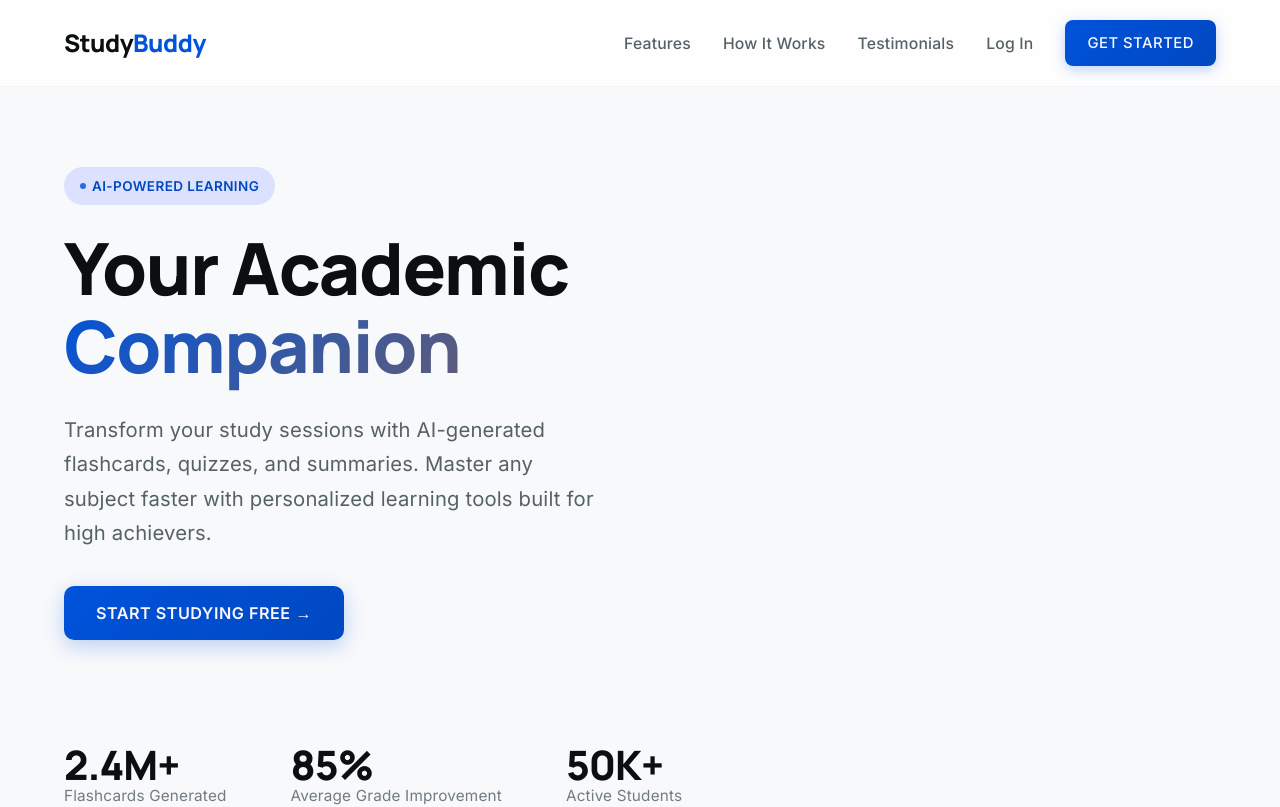
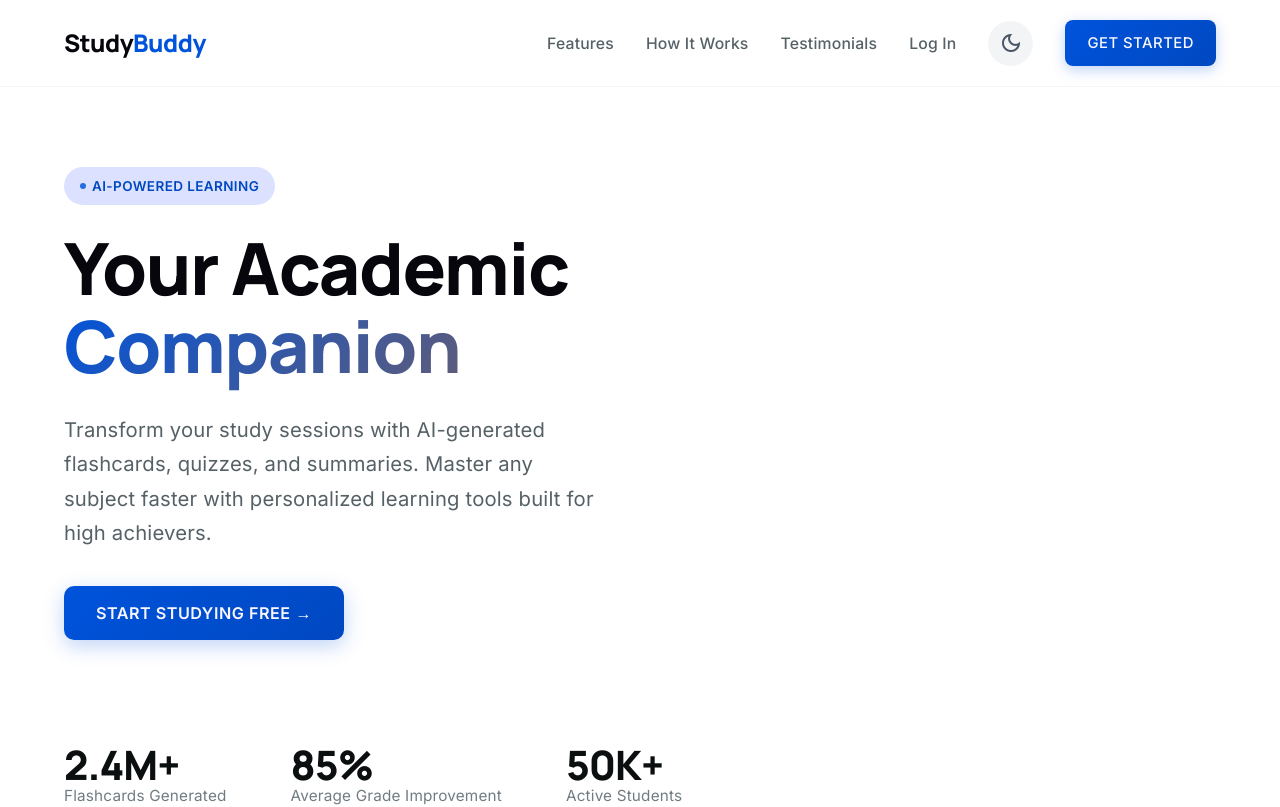
Before and after one commit to vedantnarang/ai-studdy-buddy, a React (Vite) app in the folder client/: page / in a window 1280 px wide. Shown: the top 807 px of the page. Built offline with nearby package versions, Linux system fonts and the light colour scheme; no server answers.

Commit message:
implemented dark mode toggle

```diff
--- a/client/index.html
+++ b/client/index.html
@@ -4,13 +4,8 @@
     <meta charset="UTF-8" />
     <link rel="icon" type="image/svg+xml" href="/favicon.svg" />
     <meta name="viewport" content="width=device-width, initial-scale=1.0" />
-    <!-- Force light color scheme — dark mode is controlled by JS (.dark class on <html>) -->
-    <meta name="color-scheme" content="light" />
+    <meta name="viewport" content="width=device-width, initial-scale=1.0" />
     <title>Study Buddy</title>
-    <!-- Blocking script: ensures no flash of dark mode before React mounts -->
-    <script>
-      document.documentElement.classList.remove('dark');
-    </script>
     <link href="https://fonts.googleapis.com/css2?family=Manrope:wght@400;500;600;700;800&family=Inter:wght@400;500;600&display=swap" rel="stylesheet"/>
     <link href="https://fonts.googleapis.com/css2?family=Material+Symbols+Outlined:wght,FILL@100..700,0..1&display=swap" rel="stylesheet"/>
   </head>
--- a/client/src/App.css
+++ b/client/src/App.css
@@ -1,4 +1,3 @@
-@import "tailwindcss";
 .counter {
   font-size: 16px;
   padding: 5px 10px;
--- a/client/src/App.jsx
+++ b/client/src/App.jsx
@@ -1,6 +1,7 @@
 import { BrowserRouter as Router, Routes, Route, Navigate } from 'react-router-dom';
 import { Toaster } from 'react-hot-toast';
 import { AuthProvider } from './context/AuthContext';
+import { ThemeProvider } from './context/ThemeContext';
 import ProtectedRoute from './components/ProtectedRoute';
 import PublicRoute from './components/PublicRoute';
 import AppLayout from './components/AppLayout';
@@ -21,6 +22,7 @@ import './App.css';
 
 function App() {
   return (
+    <ThemeProvider>
     <Router>
       <Toaster
         position="top-center"
@@ -69,6 +71,7 @@ function App() {
         </Routes>
       </AuthProvider>
     </Router>
+    </ThemeProvider>
   );
 }
 
--- a/client/src/components/AppLayout.jsx
+++ b/client/src/components/AppLayout.jsx
@@ -2,6 +2,7 @@ import { Outlet, Link, useLocation } from 'react-router-dom';
 import { useAuth } from '../context/AuthContext';
 import { useAnalytics } from '../hooks/useAnalytics';
 import { useState } from 'react';
+import DarkModeToggle from './DarkModeToggle';
 
 const AppLayout = () => {
   const { user, logout } = useAuth();
@@ -89,6 +90,9 @@ const AppLayout = () => {
             <span className="font-bold sm:hidden">{streak}</span>
           </div>
 
+          {/* Dark Mode Toggle */}
+          <DarkModeToggle />
+
           {/* Profile Circle */}
           <div className="w-8 h-8 rounded-full bg-blue-600 text-white flex items-center justify-center font-bold shadow-sm shadow-blue-500/20">
             {user?.name ? user.name.charAt(0).toUpperCase() : (user?.email ? user.email.charAt(0).toUpperCase() : 'S')}
--- /dev/null
+++ b/client/src/components/DarkModeToggle.jsx
@@ -0,0 +1,24 @@
+import { useTheme } from '../context/ThemeContext';
+
+const DarkModeToggle = ({ className = '' }) => {
+  const { isDark, toggleTheme } = useTheme();
+
+  return (
+    <button
+      onClick={toggleTheme}
+      title={isDark ? 'Switch to light mode' : 'Switch to dark mode'}
+      aria-label="Toggle dark mode"
+      className={`relative w-10 h-10 flex items-center justify-center rounded-full transition-all duration-200 hover:scale-110 active:scale-95 ${
+        isDark
+          ? 'bg-slate-700 text-yellow-300 hover:bg-slate-600'
+          : 'bg-gray-100 text-gray-600 hover:bg-gray-200'
+      } ${className}`}
+    >
+      <span className="material-symbols-outlined text-xl select-none">
+        {isDark ? 'light_mode' : 'dark_mode'}
+      </span>
+    </button>
+  );
+};
+
+export default DarkModeToggle;
--- /dev/null
+++ b/client/src/context/ThemeContext.jsx
@@ -0,0 +1,37 @@
+import { createContext, useContext, useEffect, useState } from 'react';
+
+const ThemeContext = createContext();
+
+export const ThemeProvider = ({ children }) => {
+  const [isDark, setIsDark] = useState(() => {
+    // 1. Check localStorage first
+    const saved = localStorage.getItem('studybuddy-theme');
+    if (saved) return saved === 'dark';
+
+    // 2. Fallback to system preference
+    return window.matchMedia('(prefers-color-scheme: dark)').matches;
+  });
+
+  useEffect(() => {
+    const html = document.documentElement;
+    if (isDark) {
+      html.classList.add('dark');
+    } else {
+      html.classList.remove('dark');
+    }
+
+    localStorage.setItem('studybuddy-theme', isDark ? 'dark' : 'light');
+  }, [isDark]);
+
+
+
+  const toggleTheme = () => setIsDark(prev => !prev);
+
+  return (
+    <ThemeContext.Provider value={{ isDark, toggleTheme }}>
+      {children}
+    </ThemeContext.Provider>
+  );
+};
+
+export const useTheme = () => useContext(ThemeContext);
--- a/client/src/index.css
+++ b/client/src/index.css
@@ -5,13 +5,14 @@
    To activate dark mode: document.documentElement.classList.add('dark')
    To deactivate:         document.documentElement.classList.remove('dark') */
 
+@variant dark (&:where(.dark, .dark *));
 
 @theme {
   --color-on-error: #fff7f6;
   --color-on-tertiary-container: #514d68;
   --color-outline: #717c82;
   --color-surface-variant: #d9e4ea;
-  --color-background: #f7f9fb;
+  --color-background: var(--bg);
   --color-on-secondary-fixed: #314055;
   --color-tertiary: #605c78;
   --color-inverse-on-surface: #9a9d9f;
@@ -28,11 +29,11 @@
   --color-primary-fixed: #dbe1ff;
   --color-outline-variant: #a9b4b9;
   --color-secondary-fixed: #d3e4fe;
-  --color-on-background: #2a3439;
+  --color-on-background: var(--text);
   --color-secondary-fixed-dim: #c5d6f0;
   --color-surface-container-low: #f0f4f7;
   --color-surface-tint: #0053db;
-  --color-surface: #f7f9fb;
+  --color-surface: var(--bg);
   --color-primary-fixed-dim: #c7d3ff;
   --color-tertiary-fixed: #e3dbfd;
   --color-error: #9f403d;
@@ -51,10 +52,10 @@
   --color-secondary: #506076;
   --color-secondary-container: #d3e4fe;
   --color-on-primary: #f8f7ff;
-  --color-on-surface: #2a3439;
+  --color-on-surface: var(--text);
   --color-on-secondary-fixed-variant: #4d5d73;
   --color-on-secondary-container: #435368;
-  --color-surface-bright: #f7f9fb;
+  --color-surface-bright: var(--bg);
   --color-on-primary-fixed: #003798;
   --color-on-tertiary-fixed-variant: #5b5672;
   --color-tertiary-fixed-dim: #d4cdee;
@@ -105,7 +106,7 @@
 }
 
 /* Dark mode — activated by adding class="dark" to <html> */
-.dark :root {
+.dark {
   color-scheme: dark;
   --text: #9ca3af;
   --text-h: #f3f4f6;
--- a/client/src/pages/LandingPage.css
+++ b/client/src/pages/LandingPage.css
@@ -2,8 +2,8 @@
 
 .landing-page {
   font-family: 'Inter', sans-serif;
-  color: #2a3439;
-  background: #f7f9fb;
+  color: var(--text);
+  background: var(--bg);
   overflow-x: hidden;
 }
 
@@ -13,7 +13,7 @@
   align-items: center;
   justify-content: space-between;
   padding: 20px 64px;
-  background: rgba(255,255,255,0.8);
+  background: rgba(var(--bg-rgb, 255, 255, 255), 0.8);
   backdrop-filter: blur(12px);
   position: sticky;
   top: 0;
@@ -24,7 +24,7 @@
   font-family: 'Manrope', sans-serif;
   font-weight: 800;
   font-size: 1.35rem;
-  color: #0b0f10;
+  color: var(--text-h);
   text-decoration: none;
   letter-spacing: -0.5px;
 }
@@ -111,7 +111,7 @@
   font-size: 4rem;
   font-weight: 800;
   line-height: 1.08;
-  color: #0b0f10;
+  color: var(--text-h);
   margin: 0 0 28px;
   letter-spacing: -1.5px;
   max-width: 700px;
@@ -219,7 +219,7 @@
   gap: 24px;
 }
 .feature-card {
-  background: #ffffff;
+  background: var(--code-bg);
   border-radius: 16px;
   padding: 32px;
   transition: transform 0.25s, box-shadow 0.25s;
@@ -548,3 +548,36 @@
     gap: 20px;
   }
 }
+/* Dark mode specific overrides for landing page elements */
+.dark .landing-nav {
+  background: rgba(22, 23, 29, 0.8);
+  border-bottom-color: rgba(255, 255, 255, 0.1);
+}
+
+.dark .feature-card,
+.dark .step-card,
+.dark .testimonial-card {
+  background: #1f2028;
+  border: 1px solid #2e303a;
+}
+
+.dark .feature-card h3,
+.dark .step-card h3,
+.dark .testimonial-author .name,
+.dark .section-title,
+.dark .stat-item .stat-value {
+  color: #f3f4f6;
+}
+
+.dark .feature-card p,
+.dark .step-card p,
+.dark .testimonial-card blockquote,
+.dark .section-subtitle,
+.dark .stat-item .stat-label {
+  color: #9ca3af;
+}
+
+.dark .btn-light {
+  background: #f3f4f6;
+  color: #0b0f10;
+}
--- a/client/src/pages/LandingPage.jsx
+++ b/client/src/pages/LandingPage.jsx
@@ -1,4 +1,5 @@
 import { Link } from 'react-router-dom';
+import DarkModeToggle from '../components/DarkModeToggle';
 import './LandingPage.css';
 
 const LandingPage = () => {
@@ -14,6 +15,7 @@ const LandingPage = () => {
           <li><a href="#how-it-works">How It Works</a></li>
           <li><a href="#testimonials">Testimonials</a></li>
           <li><Link to="/login">Log In</Link></li>
+          <li><DarkModeToggle /></li>
           <li>
             <Link to="/register" className="nav-cta">Get Started</Link>
           </li>
```
